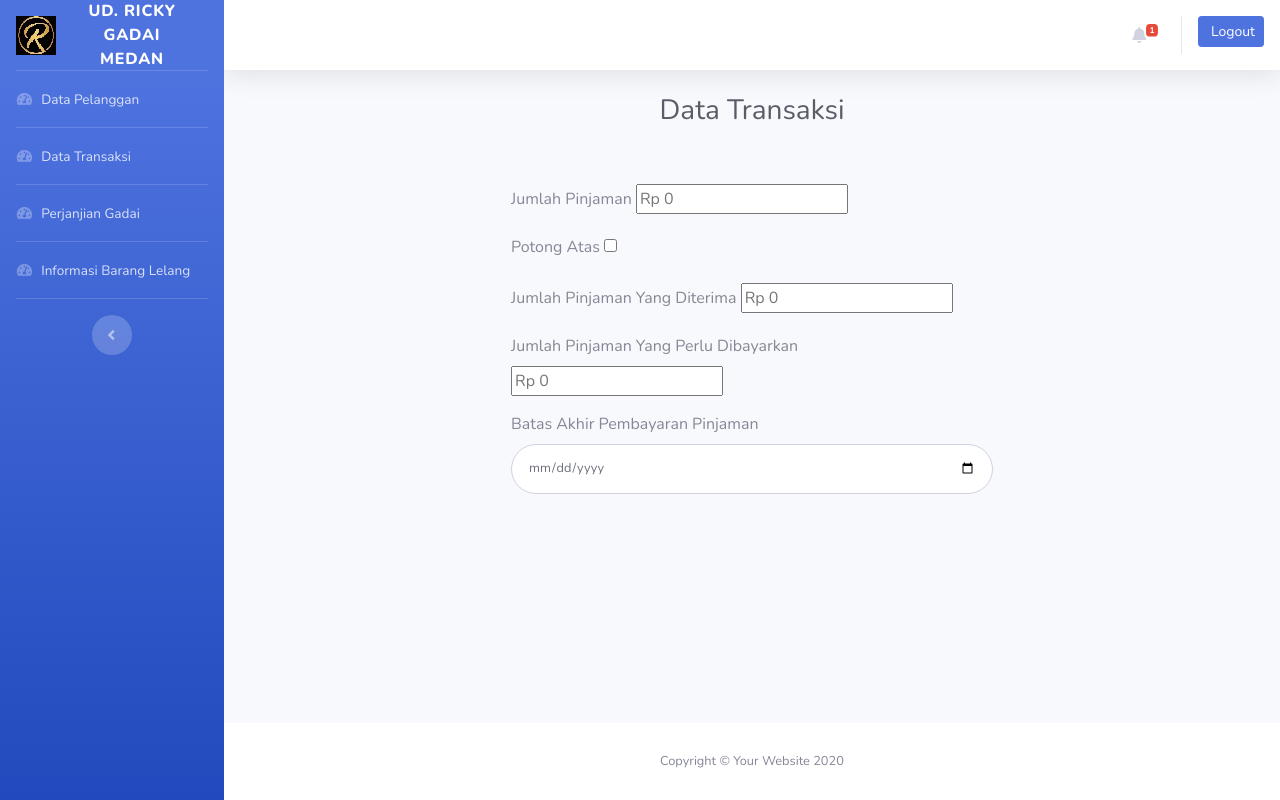
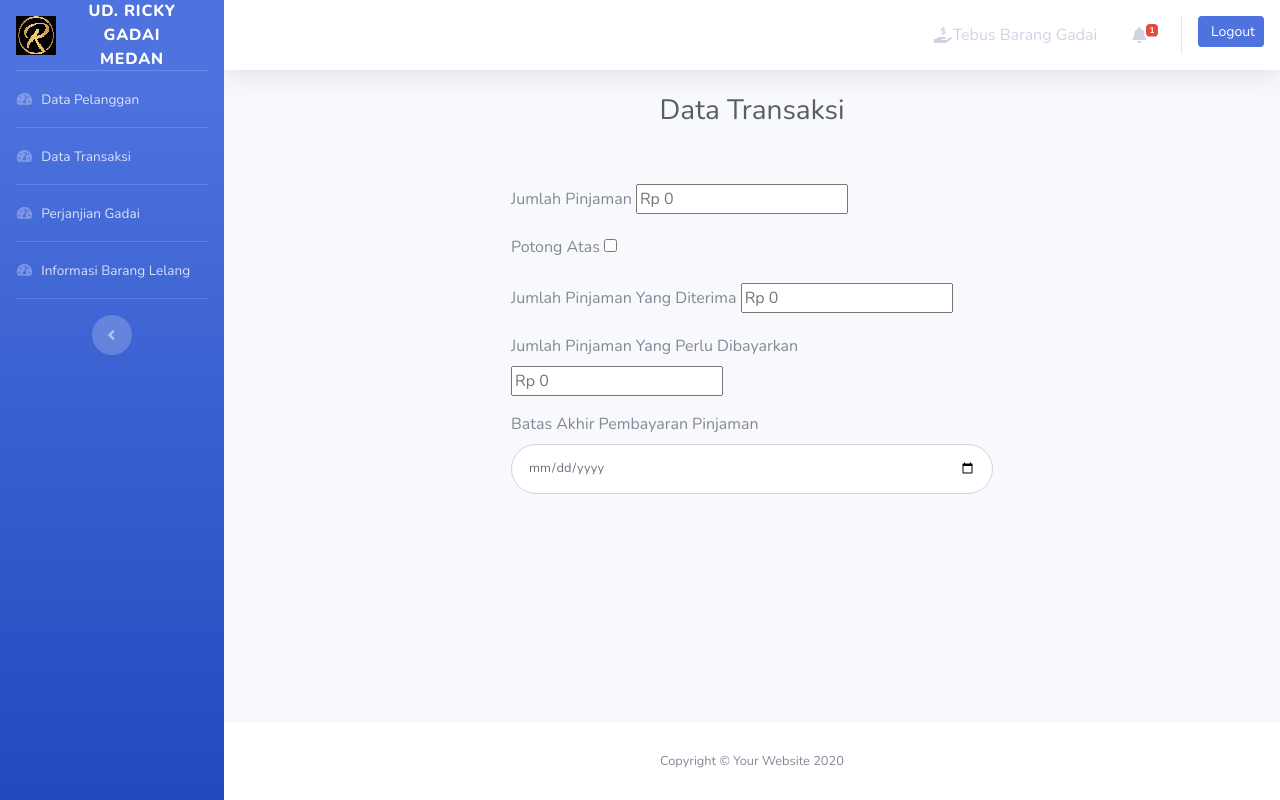
Before and after one commit to osvaldosurbakti/siug, a CodeIgniter 4 app: template app/Views/pelanggan/datatransaksi.php in a window 1280 px wide. Run offline with PHP 8.4 and a stand-in for CodeIgniter, Linux system fonts and the light colour scheme; the template is opened without the code that fills it, so the values that code supplies are empty; some libraries are stand-ins or nearby versions.

Commit message:
harusnyafinalview

```diff
--- a/app/Views/pelanggan/datatransaksi.php
+++ b/app/Views/pelanggan/datatransaksi.php
@@ -108,6 +108,16 @@
                     <ul class="navbar-nav ml-auto">
 
                         <ul class="navbar-nav ml-auto">
+
+                            <!-- Nav Item - Tebus Barang Gadai -->
+                            <li class="nav-item dropdown no-arrow mx-1">
+                                <!-- Dropdown - Tebus Barang Gadai -->
+                                <a class="nav-link" href="tebusbarang" id="tebusDropdown" role="button" aria-haspopup="true" aria-expanded="false">
+                                    <i class="fas fa-hand-holding-usd fa-fw"></i>
+                                    Tebus Barang Gadai
+                                </a>
+                            </li>
+
                             <!-- Nav Item - Alerts -->
                             <li class="nav-item dropdown no-arrow mx-1">
                                 <a class="nav-link dropdown-toggle" href="#" id="alertsDropdown" role="button" data-toggle="dropdown" aria-haspopup="true" aria-expanded="false">
```
